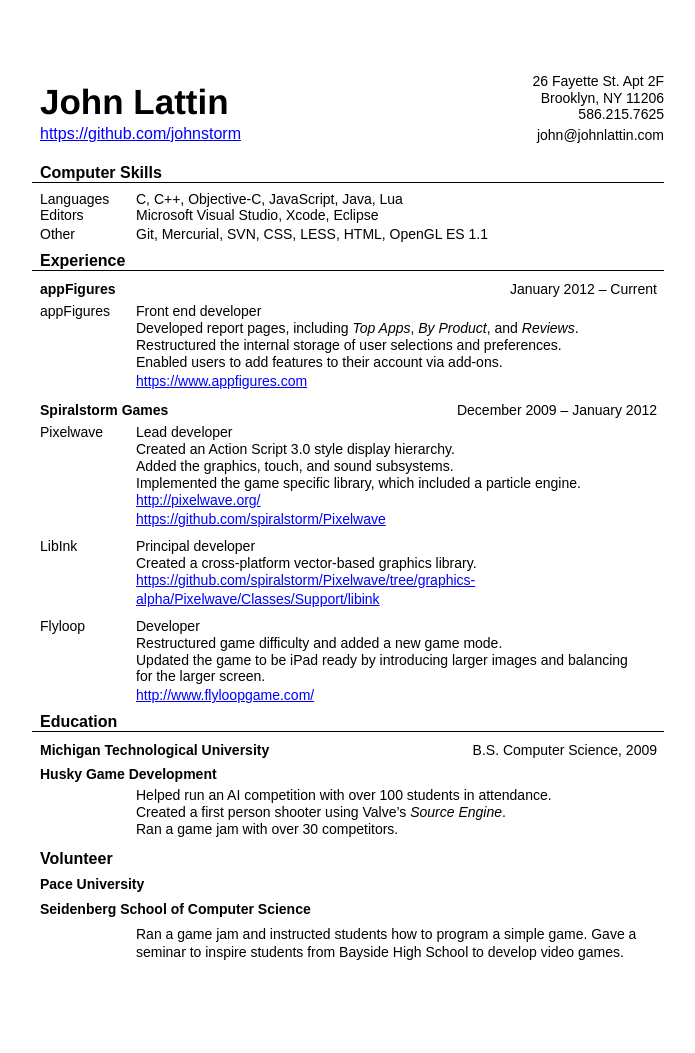
After one commit to johnstorm/johnlattin, a PHP site: page /resume.html in a window 1280 px wide. The commit adds this page. Shown: the whole page, without its empty margins (56-751 px from the left). Run offline with PHP 8.4, Linux system fonts and the light colour scheme.

Commit message:
More done

```diff
--- /dev/null
+++ b/resume.html
@@ -0,0 +1,216 @@
+<STYLE type="text/css">
+
+body {margin-top: 0px;margin-left: 0px;}
+
+#page_1 {position:relative; overflow: hidden;margin: 43px 0px 92px 88px;padding: 0px;border: none;width: 728px;}
+
+.ft0{font: bold 35px 'Helvetica';line-height: 41px;}
+.ft1{font: 14px 'Arial';line-height: 16px;}
+.ft2{font: 16px 'Arial';text-decoration: underline;color: #0000ff;line-height: 18px;}
+.ft3{font: bold 16px 'Arial';line-height: 19px;}
+.ft4{font: 1px 'Arial';line-height: 1px;}
+.ft5{font: bold 14px 'Arial';line-height: 16px;}
+.ft6{font: italic 14px 'Arial';line-height: 16px;}
+.ft7{font: 14px 'Arial';text-decoration: underline;color: #0000ff;line-height: 16px;}
+.ft8{font: 14px 'Arial';line-height: 18px;}
+
+.p0{text-align: left;padding-left: 8px;margin-top: 0px;margin-bottom: 0px;white-space: nowrap;}
+.p1{text-align: right;margin-top: 0px;margin-bottom: 0px;white-space: nowrap;}
+.p2{text-align: left;margin-top: 0px;margin-bottom: 0px;white-space: nowrap;}
+.p3{text-align: right;padding-right: 7px;margin-top: 0px;margin-bottom: 0px;white-space: nowrap;}
+.p4{text-align: left;padding-left: 104px;margin-top: 5px;margin-bottom: 0px;}
+.p5{text-align: left;padding-left: 104px;margin-top: 1px;margin-bottom: 0px;}
+.p6{text-align: left;padding-left: 8px;margin-top: 12px;margin-bottom: 0px;}
+.p7{text-align: left;padding-left: 8px;margin-top: 8px;margin-bottom: 0px;}
+.p8{text-align: left;padding-left: 8px;margin-top: 9px;margin-bottom: 0px;}
+.p9{text-align: left;padding-left: 104px;padding-right: 114px;margin-top: 8px;margin-bottom: 0px;}
+
+.td0{padding: 0px;margin: 0px;width: 415px;vertical-align: bottom;}
+.td1{padding: 0px;margin: 0px;width: 217px;vertical-align: bottom;}
+.td2{border-bottom: #000000 1px solid;padding: 0px;margin: 0px;width: 415px;vertical-align: bottom;}
+.td3{border-bottom: #000000 1px solid;padding: 0px;margin: 0px;width: 217px;vertical-align: bottom;}
+.td4{padding: 0px;margin: 0px;width: 104px;vertical-align: bottom;}
+.td5{padding: 0px;margin: 0px;width: 311px;vertical-align: bottom;}
+.td6{padding: 0px;margin: 0px;width: 528px;vertical-align: bottom;}
+.td7{border-bottom: #000000 1px solid;padding: 0px;margin: 0px;width: 104px;vertical-align: bottom;}
+.td8{border-bottom: #000000 1px solid;padding: 0px;margin: 0px;width: 311px;vertical-align: bottom;}
+
+.tr0{height: 79px;}
+.tr1{height: 46px;}
+.tr2{height: 17px;}
+.tr3{height: 16px;}
+.tr4{height: 21px;}
+.tr5{height: 40px;}
+.tr6{height: 24px;}
+.tr7{height: 19px;}
+.tr8{height: 29px;}
+.tr9{height: 26px;}
+.tr10{height: 22px;}
+.tr11{height: 27px;}
+
+.t0{width: 632px;font: 14px 'Arial';}
+
+</STYLE>
+</HEAD>
+
+<BODY>
+<DIV id="page_1">
+<TABLE cellpadding=0 cellspacing=0 class="t0">
+<TR>
+	<TD colspan=2 rowspan=3 class="tr0 td0"><P class="p0 ft0">John Lattin</P></TD>
+	<TD class="tr1 td1"><P class="p1 ft1">26 Fayette St. Apt 2F</P></TD>
+</TR>
+<TR>
+	<TD class="tr2 td1"><P class="p1 ft1">Brooklyn, NY 11206</P></TD>
+</TR>
+<TR>
+	<TD class="tr3 td1"><P class="p1 ft1">586.215.7625</P></TD>
+</TR>
+<TR>
+	<TD colspan=2 class="tr4 td0"><P class="p0 ft2">https://github.com/johnstorm</P></TD>
+	<TD class="tr4 td1"><P class="p1 ft1">john@johnlattin.com</P></TD>
+</TR>
+<TR>
+	<TD colspan=2 class="tr5 td2"><P class="p0 ft3">Computer Skills</P></TD>
+	<TD class="tr5 td3"><P class="p2 ft4">&nbsp;</P></TD>
+</TR>
+<TR>
+	<TD class="tr6 td4"><P class="p0 ft1">Languages</P></TD>
+	<TD class="tr6 td5"><P class="p2 ft1">C, C++, <NOBR>Objective-C,</NOBR> JavaScript, Java, Lua</P></TD>
+	<TD class="tr6 td1"><P class="p2 ft4">&nbsp;</P></TD>
+</TR>
+<TR>
+	<TD class="tr3 td4"><P class="p0 ft1">Editors</P></TD>
+	<TD class="tr3 td5"><P class="p2 ft1">Microsoft Visual Studio, Xcode, Eclipse</P></TD>
+	<TD class="tr3 td1"><P class="p2 ft4">&nbsp;</P></TD>
+</TR>
+<TR>
+	<TD class="tr7 td4"><P class="p0 ft1">Other</P></TD>
+	<TD colspan=2 class="tr7 td6"><P class="p2 ft1">Git, Mercurial, SVN, CSS, LESS, HTML, OpenGL ES 1.1</P></TD>
+</TR>
+<TR>
+	<TD class="tr8 td7"><P class="p0 ft3">Experience</P></TD>
+	<TD class="tr8 td8"><P class="p2 ft4">&nbsp;</P></TD>
+	<TD class="tr8 td3"><P class="p2 ft4">&nbsp;</P></TD>
+</TR>
+<TR>
+	<TD class="tr9 td4"><P class="p0 ft5">appFigures</P></TD>
+	<TD class="tr9 td5"><P class="p2 ft4">&nbsp;</P></TD>
+	<TD class="tr9 td1"><P class="p3 ft1">January 2012 – Current</P></TD>
+</TR>
+<TR>
+	<TD class="tr10 td4"><P class="p0 ft1">appFigures</P></TD>
+	<TD class="tr10 td5"><P class="p2 ft1">Front end developer</P></TD>
+	<TD class="tr10 td1"><P class="p2 ft4">&nbsp;</P></TD>
+</TR>
+<TR>
+	<TD class="tr2 td4"><P class="p2 ft4">&nbsp;</P></TD>
+	<TD colspan=2 class="tr2 td6"><P class="p2 ft1">Developed report pages, including <SPAN class="ft6">Top Apps</SPAN>, <SPAN class="ft6">By Product</SPAN>, and <SPAN class="ft6">Reviews</SPAN>.</P></TD>
+</TR>
+<TR>
+	<TD class="tr2 td4"><P class="p2 ft4">&nbsp;</P></TD>
+	<TD colspan=2 class="tr2 td6"><P class="p2 ft1">Restructured the internal storage of user selections and preferences.</P></TD>
+</TR>
+<TR>
+	<TD class="tr2 td4"><P class="p2 ft4">&nbsp;</P></TD>
+	<TD colspan=2 class="tr2 td6"><P class="p2 ft1">Enabled users to add features to their account via <NOBR>add-ons.</NOBR></P></TD>
+</TR>
+<TR>
+	<TD class="tr7 td4"><P class="p2 ft4">&nbsp;</P></TD>
+	<TD class="tr7 td5"><P class="p2 ft7">https://www.appfigures.com</P></TD>
+	<TD class="tr7 td1"><P class="p2 ft4">&nbsp;</P></TD>
+</TR>
+<TR>
+	<TD colspan=2 class="tr8 td0"><P class="p0 ft5">Spiralstorm Games</P></TD>
+	<TD class="tr8 td1"><P class="p3 ft1">December 2009 – January 2012</P></TD>
+</TR>
+<TR>
+	<TD class="tr10 td4"><P class="p0 ft1">Pixelwave</P></TD>
+	<TD class="tr10 td5"><P class="p2 ft1">Lead developer</P></TD>
+	<TD class="tr10 td1"><P class="p2 ft4">&nbsp;</P></TD>
+</TR>
+<TR>
+	<TD class="tr2 td4"><P class="p2 ft4">&nbsp;</P></TD>
+	<TD colspan=2 class="tr2 td6"><P class="p2 ft1">Created an Action Script 3.0 style display hierarchy.</P></TD>
+</TR>
+<TR>
+	<TD class="tr2 td4"><P class="p2 ft4">&nbsp;</P></TD>
+	<TD colspan=2 class="tr2 td6"><P class="p2 ft1">Added the graphics, touch, and sound subsystems.</P></TD>
+</TR>
+<TR>
+	<TD class="tr2 td4"><P class="p2 ft4">&nbsp;</P></TD>
+	<TD colspan=2 class="tr2 td6"><P class="p2 ft1">Implemented the game specific library, which included a particle engine.</P></TD>
+</TR>
+<TR>
+	<TD class="tr2 td4"><P class="p2 ft4">&nbsp;</P></TD>
+	<TD class="tr2 td5"><P class="p2 ft7">http://pixelwave.org/</P></TD>
+	<TD class="tr2 td1"><P class="p2 ft4">&nbsp;</P></TD>
+</TR>
+<TR>
+	<TD class="tr7 td4"><P class="p2 ft4">&nbsp;</P></TD>
+	<TD class="tr7 td5"><P class="p2 ft7">https://github.com/spiralstorm/Pixelwave</P></TD>
+	<TD class="tr7 td1"><P class="p2 ft4">&nbsp;</P></TD>
+</TR>
+<TR>
+	<TD class="tr11 td4"><P class="p0 ft1">LibInk</P></TD>
+	<TD class="tr11 td5"><P class="p2 ft1">Principal developer</P></TD>
+	<TD class="tr11 td1"><P class="p2 ft4">&nbsp;</P></TD>
+</TR>
+<TR>
+	<TD class="tr2 td4"><P class="p2 ft4">&nbsp;</P></TD>
+	<TD colspan=2 class="tr2 td6"><P class="p2 ft1">Created a <NOBR>cross-platform</NOBR> <NOBR>vector-based</NOBR> graphics library.</P></TD>
+</TR>
+<TR>
+	<TD class="tr2 td4"><P class="p2 ft4">&nbsp;</P></TD>
+	<TD colspan=2 class="tr2 td6"><P class="p2 ft7">https://github.com/spiralstorm/Pixelwave/tree/graphics-</P></TD>
+</TR>
+<TR>
+	<TD class="tr7 td4"><P class="p2 ft4">&nbsp;</P></TD>
+	<TD class="tr7 td5"><P class="p2 ft7">alpha/Pixelwave/Classes/Support/libink</P></TD>
+	<TD class="tr7 td1"><P class="p2 ft4">&nbsp;</P></TD>
+</TR>
+<TR>
+	<TD class="tr11 td4"><P class="p0 ft1">Flyloop</P></TD>
+	<TD class="tr11 td5"><P class="p2 ft1">Developer</P></TD>
+	<TD class="tr11 td1"><P class="p2 ft4">&nbsp;</P></TD>
+</TR>
+<TR>
+	<TD class="tr2 td4"><P class="p2 ft4">&nbsp;</P></TD>
+	<TD colspan=2 class="tr2 td6"><P class="p2 ft1">Restructured game difficulty and added a new game mode.</P></TD>
+</TR>
+<TR>
+	<TD class="tr2 td4"><P class="p2 ft4">&nbsp;</P></TD>
+	<TD colspan=2 class="tr2 td6"><P class="p2 ft1">Updated the game to be iPad ready by introducing larger images and balancing</P></TD>
+</TR>
+<TR>
+	<TD class="tr3 td4"><P class="p2 ft4">&nbsp;</P></TD>
+	<TD class="tr3 td5"><P class="p2 ft1">for the larger screen.</P></TD>
+	<TD class="tr3 td1"><P class="p2 ft4">&nbsp;</P></TD>
+</TR>
+<TR>
+	<TD class="tr7 td4"><P class="p2 ft4">&nbsp;</P></TD>
+	<TD class="tr7 td5"><P class="p2 ft7">http://www.flyloopgame.com/</P></TD>
+	<TD class="tr7 td1"><P class="p2 ft4">&nbsp;</P></TD>
+</TR>
+<TR>
+	<TD class="tr8 td7"><P class="p0 ft3">Education</P></TD>
+	<TD class="tr8 td8"><P class="p2 ft4">&nbsp;</P></TD>
+	<TD class="tr8 td3"><P class="p2 ft4">&nbsp;</P></TD>
+</TR>
+<TR>
+	<TD colspan=2 class="tr9 td0"><P class="p0 ft5">Michigan Technological University</P></TD>
+	<TD class="tr9 td1"><P class="p3 ft1">B.S. Computer Science, 2009</P></TD>
+</TR>
+<TR>
+	<TD colspan=2 class="tr6 td0"><P class="p0 ft5">Husky Game Development</P></TD>
+	<TD class="tr6 td1"><P class="p2 ft4">&nbsp;</P></TD>
+</TR>
+</TABLE>
+<P class="p4 ft1">Helped run an AI competition with over 100 students in attendance.</P>
+<P class="p5 ft1">Created a first person shooter using Valve’s <SPAN class="ft6">Source Engine</SPAN>.</P>
+<P class="p5 ft1">Ran a game jam with over 30 competitors.</P>
+<P class="p6 ft3">Volunteer</P>
+<P class="p7 ft5">Pace University</P>
+<P class="p8 ft5">Seidenberg School of Computer Science</P>
+<P class="p9 ft8">Ran a game jam and instructed students how to program a simple game. Gave a seminar to inspire students from Bayside High School to develop video games.</P>
+</DIV>
--- /dev/null
+++ b/txt/appfigures.txt
@@ -0,0 +1,5 @@
+Made for developers, appFigures is an app tracking platform to keep all of your valuable data secure and in one place.
+
+My role as a front end developer is to deliver a beautiful and easy to use experience for the user.
+
+Page under construction
--- /dev/null
+++ b/txt/dinorun.txt
@@ -0,0 +1 @@
+Page under construction
--- /dev/null
+++ b/txt/libink.txt
@@ -0,0 +1 @@
+Page under construction
--- /dev/null
+++ b/txt/pixelwave.txt
@@ -0,0 +1 @@
+Page under construction
```
Also changed, not shown: css/main.less (+20 -1 lines), index.html (+5 -3 lines), js/base.js (+50 -14 lines), js/projects.js (+19 -12 lines), 1 other file.
